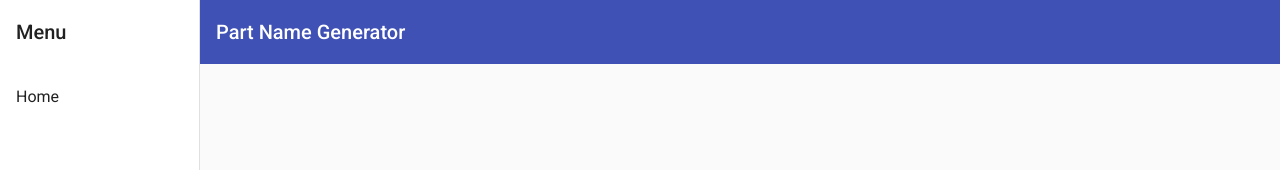
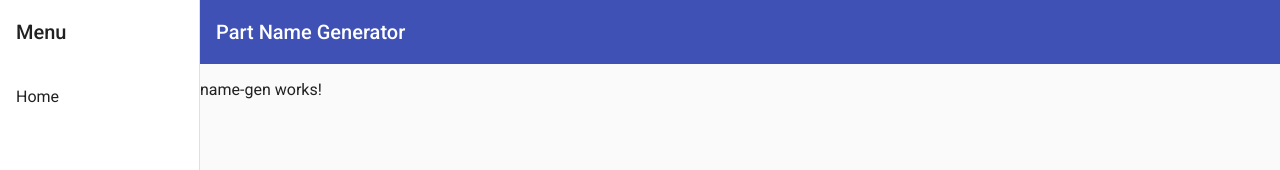
Before and after one commit to cameroncoats/part-namer, an Angular app: page / in a window 1280 px wide. Shown: the top 170 px of the page. Built offline with nearby package versions, Linux system fonts and the light colour scheme; what @ngneat/transloco would draw is missing.

Commit message:
display name-gen component

```diff
--- a/src/app/navbar/navbar.component.html
+++ b/src/app/navbar/navbar.component.html
@@ -20,6 +20,6 @@
       </button>
       <span>Part Name Generator</span>
     </mat-toolbar>
-    <!-- Add Content Here -->
+      <app-name-gen></app-name-gen>
   </mat-sidenav-content>
 </mat-sidenav-container>
```
